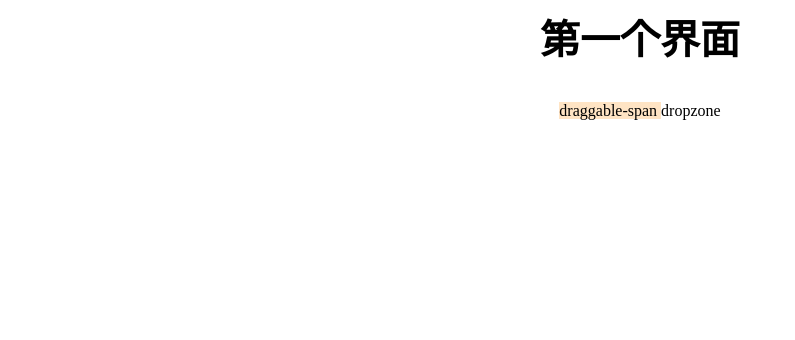
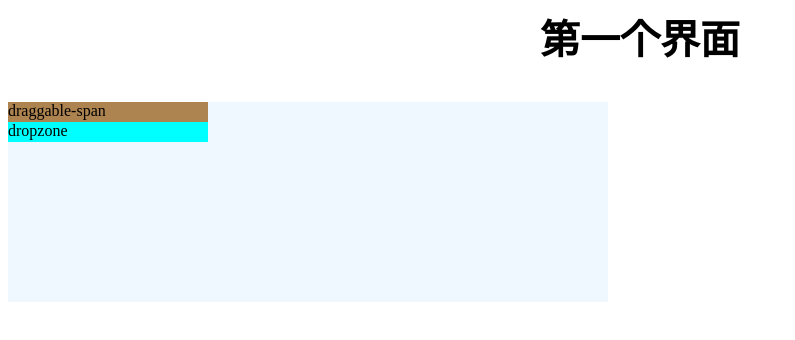
Before and after one commit to LuoShiXi/Web-Learn, a Vue app in the folder cssvue/: page /#/first in a window 1280 px wide. Shown: the top 340 px of the page, without its empty margins (0-795 px from the left). Built offline with nearby package versions, Linux system fonts and the light colour scheme.

Commit message:
修改拖放样式

```diff
--- a/cssvue/src/components/First.vue
+++ b/cssvue/src/components/First.vue
@@ -1,15 +1,17 @@
 <template>
   <body>
-    <div class="first" @dragover="onDragOver($event)" @drop="onDrop($event)">
+    <div class="first">
       <h1>第一个界面</h1>
     </div>
     <br>
     <br>
     <div class="parent">
-      <span id="dragspan" draggable="true" @dragstart="onDragStart($event)">
+      <div id="dragspan" draggable="true" @dragstart="onDragStart($event)">
         draggable-span
-      </span>
-      <span id="dropzone"> dropzone </span>
+      </div>
+      <div id="dropzone" @dragover="onDragOver($event)" @drop="onDrop($event)">
+        dropzone
+      </div>
     </div>
   </body>
 </template>
--- a/cssvue/src/style/first.scss
+++ b/cssvue/src/style/first.scss
@@ -1,13 +1,22 @@
 *{margin: 0%; padding: 0%;}
-body{
+.first{
   text-align: center;
-}
-.first{
   font-size: 20px;
 }
-
+.parent{
+  width: 600px;
+  height: 200px;
+  background-color: aliceblue;
+}
 #dragspan{
-  background-color: bisque;
+  margin-left: 0%;
+  background-color: rgb(173, 131, 80);
   width: 200px;
-  height: 300px;
+  height: 20px;
 }
+#dropzone{
+  margin-right: 0%;
+  background-color: aqua;
+  width: 200px;
+  height: 20px;
+}
```
